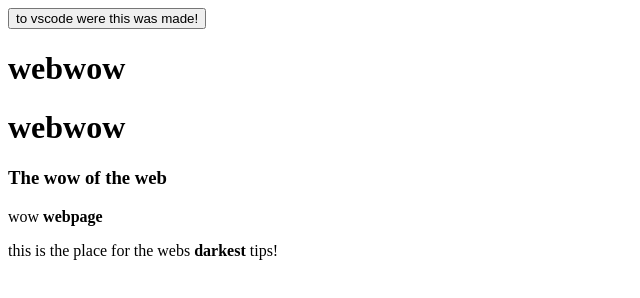
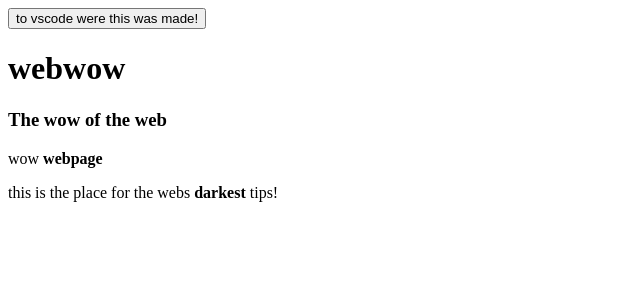
Before and after one commit to pedro-porcelli/webwow, a plain HTML site: page index.html in a window 1280 px wide. Shown: the whole page, without its empty margins (0-640 px from the left). Drawn offline with Linux system fonts and the light colour scheme.

Commit message:
Update index.html

```diff
--- a/index.html
+++ b/index.html
@@ -8,7 +8,6 @@
    <body>
       <a href="https://code.visualstudio.com/download"><button>to vscode were this was made!</button></a>
       <h1><b>webwow</b></h1>
-      <h1><b>webwow</b></h1>
        <h3><b>The wow of the web</b></h3>
         wow <b>webpage</b>
 
```
